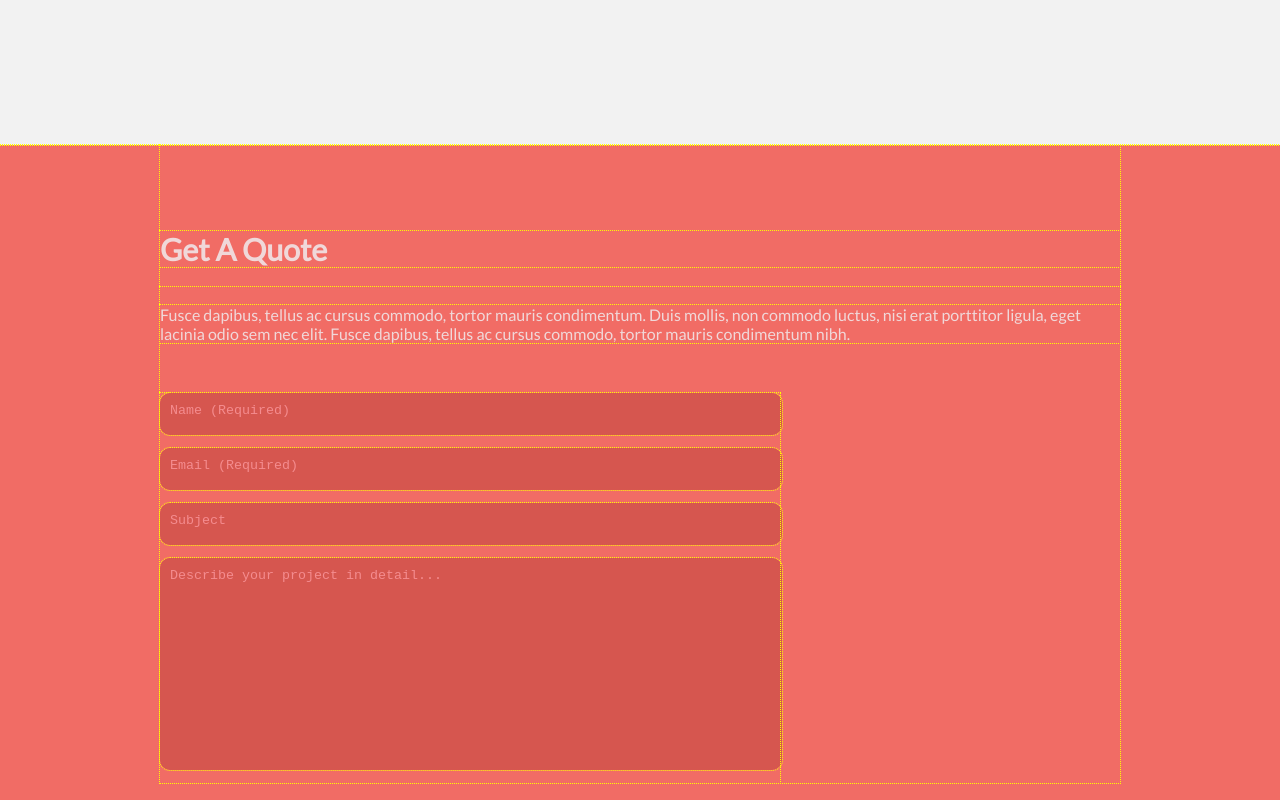
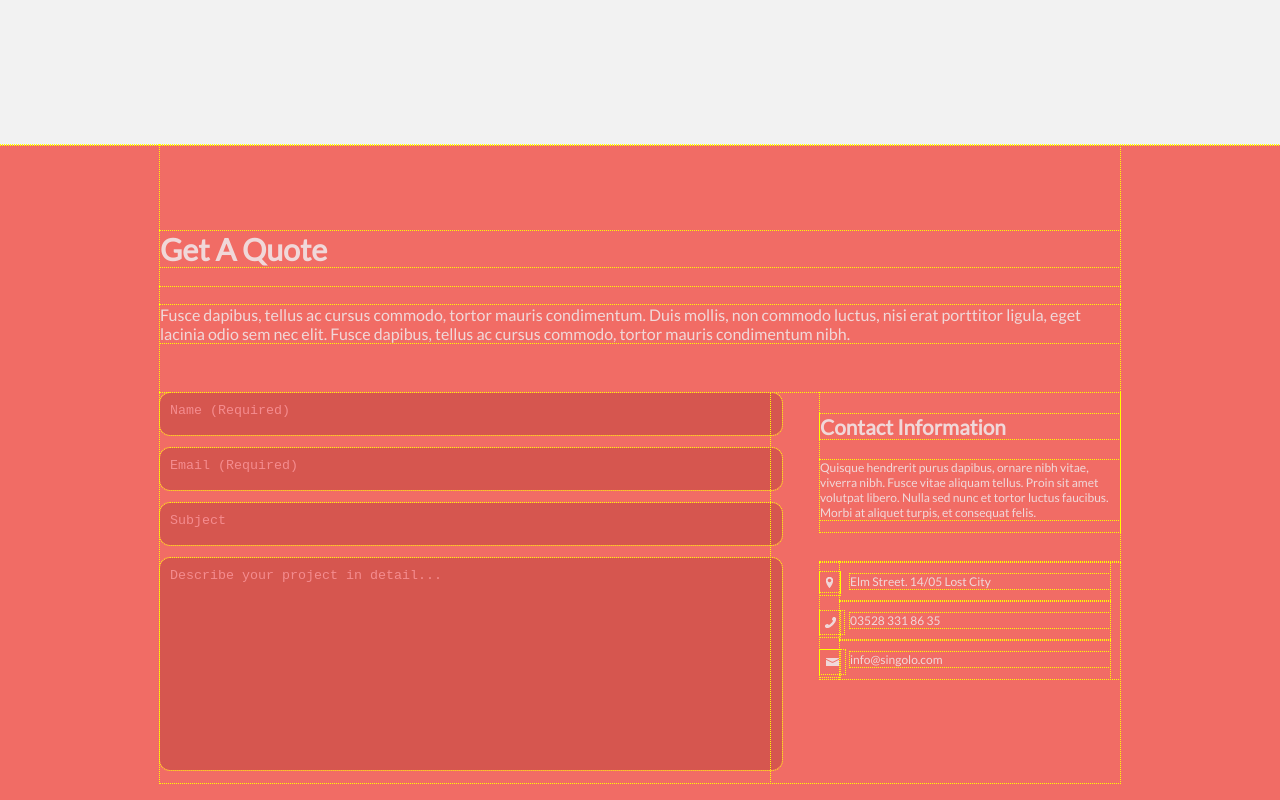
Before and after one commit to jordanbougen/Web, a plain HTML site: page index.html in a window 1280 px wide. Shown: the part 2783-3583 px from the top of the page. Drawn offline with Linux system fonts and the light colour scheme.

Commit message:
Finished section 6

```diff
--- a/index.html
+++ b/index.html
@@ -323,14 +323,66 @@
 
       <div class="quote_fillin">
 
+        <div class="form">
           <form>
             <textarea>Name (Required)</textarea>
             <textarea>Email (Required)</textarea>
             <textarea>Subject</textarea>
             <textarea>Describe your project in detail...</textarea>
           </form>
+        </div>
+
+        <div class="contact_info">
+
+          <h3>Contact Information</h3>
+
+          <p>Quisque hendrerit purus dapibus, ornare nibh vitae,
+          viverra nibh. Fusce vitae aliquam tellus. Proin sit amet
+          volutpat libero. Nulla sed nunc et tortor luctus faucibus.
+          Morbi at aliquet turpis, et consequat felis.</p>
 
         </div>
+
+        <div class="contact_details">
+
+          <div class="cd_firstrow">
+
+            <div class="map">
+              <img src="img/location.png" alt="location_point" />
+            </div>
+
+            <div class="map_info">
+              <p>Elm Street. 14/05 Lost City</p>
+            </div>
+
+          </div>
+
+          <div class="cd_secondrow">
+
+            <div class="phone">
+              <img src="img/call.png" alt="phone_emoji" />
+            </div>
+
+            <div class="phone_info">
+              <p>03528 331 86 35</p>
+            </div>
+
+        </div>
+
+        <div class="cd_thirdrow">
+
+          <div class="email">
+            <img src="img/mail.png" alt="mail_emoji" />
+          </div>
+
+          <div class="email_info">
+            <p>info@singolo.com</p>
+          </div>
+
+      </div>
+
+      </div>
+
 
     </div>
 
--- a/styles.css
+++ b/styles.css
@@ -427,11 +427,17 @@ height: 735px;
 }
 
 .quote_fillin {
-  width: 620px;
+  width: 960px;
   margin-top: 50px;
+  height: 390px;
 }
 
-textarea {
+.form {
+  width: 610px;
+  float: left;
+}
+
+.form textarea {
   width: 610px;
   background-color: #d6564f;
   color: #f48c8f;
@@ -446,6 +452,72 @@ textarea {
 textarea:last-child {
   height: 200px;
 }
+
+.contact_info {
+  width: 300px;
+  float: right;
+}
+
+.contact_info h3 {
+  color: #f0d8d9;
+  font-size: 1.3rem;
+  font-weight: bold;
+}
+
+.contact_info p {
+  color: #f0d8d9;
+  font-size: 0.75rem;
+}
+
+.contact_details {
+  width: 300px;
+  float: right;
+  margin-top: 30px;
+}
+
+.map {
+  float: left;
+  margin-top: 10px;
+  width: 20px;
+}
+
+.map_info {
+  color: #f0d8d9;
+  font-size: 0.75rem;
+  float: left;
+  padding-left: 10px;
+  width: 260px;
+}
+
+.phone {
+  float: left;
+  margin-top: 10px;
+  width: 20px;
+}
+
+.phone_info {
+  color: #f0d8d9;
+  font-size: 0.75rem;
+  float: left;
+  padding-left: 10px;
+  width: 260px;
+}
+
+.email {
+  float: left;
+  margin-top: 10px;
+  width: 20px;
+}
+
+.email_info {
+  color: #f0d8d9;
+  font-size: 0.75rem;
+  float: left;
+  padding-left: 10px;
+  width: 260px;
+}
+
+
 
 
 @media screen and (max-width: 610px) {
```
Also changed, not shown: img/call.png (added), img/location.png (added), img/mail.png (added). Lines whose indentation alone changed are shown as unchanged.
